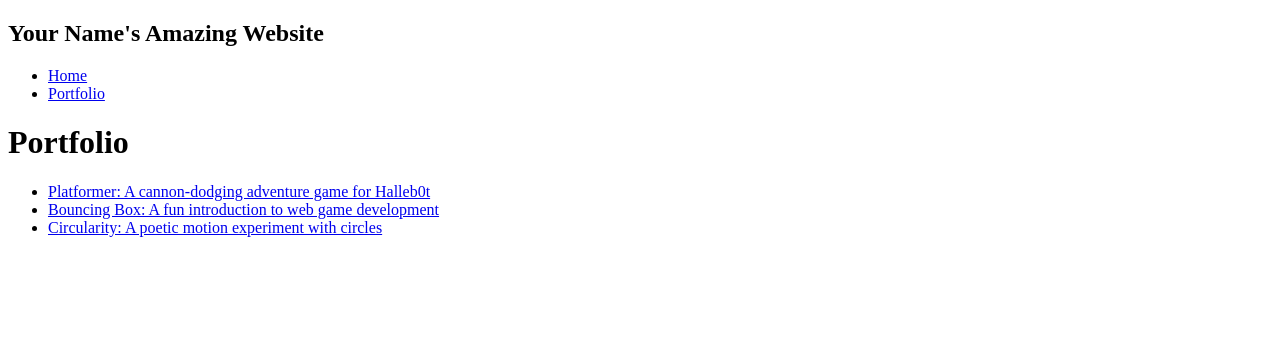
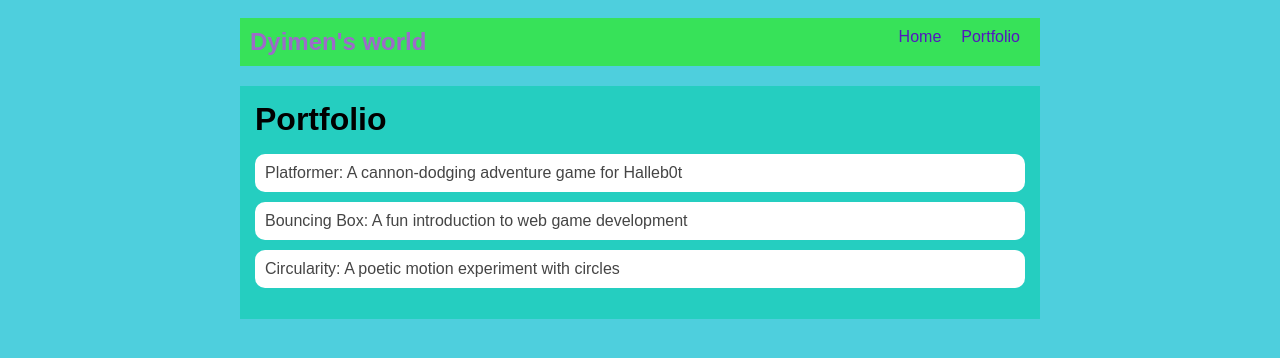
Before and after one commit to dyimensylvelibra/dyimensylvelibra.github.io, a plain HTML site: page portfolio.html in a window 1280 px wide. Drawn offline with Linux system fonts and the light colour scheme.

Commit message:
update website and portfolio

```diff
--- a/portfolio.html
+++ b/portfolio.html
@@ -1,14 +1,15 @@
 <!DOCTYPE html>
 <html>
   <head>
-    <title>CHANGE ME</title>
+    <title>Dyimen Secret</title>
+    <link rel="stylesheet" href = "style.css">
   </head>
 
   <body>
     <!-- All content goes here -->
     <div id="all-contents">
       <nav>
-            <h1>Your Name's Amazing Website</h1>
+            <h1>Dyimen's world </h1>
   <ul id="nav-ul">
     <li class="nav-li">
       <a href="index.html">Home</a>
--- a/style.css
+++ b/style.css
@@ -75,3 +75,28 @@
 h2, h3 {
     margin: 0px;
 }
+/* Portfolio styles */
+.content h1 {
+  color: black;
+}
+
+#portfolio {
+  list-style-type: none;
+  padding-left: 0;
+}
+
+#portfolio li {
+  background: #fff;
+  padding: 10px;
+  border-radius: 10px;
+  margin-bottom: 10px;
+}
+
+#portfolio li:hover {
+  background: #eee;
+}
+
+#portfolio a {
+  text-decoration: none;
+  color: #454545;
+}
```
Also changed, not shown: index.html (+10 -8 lines).
